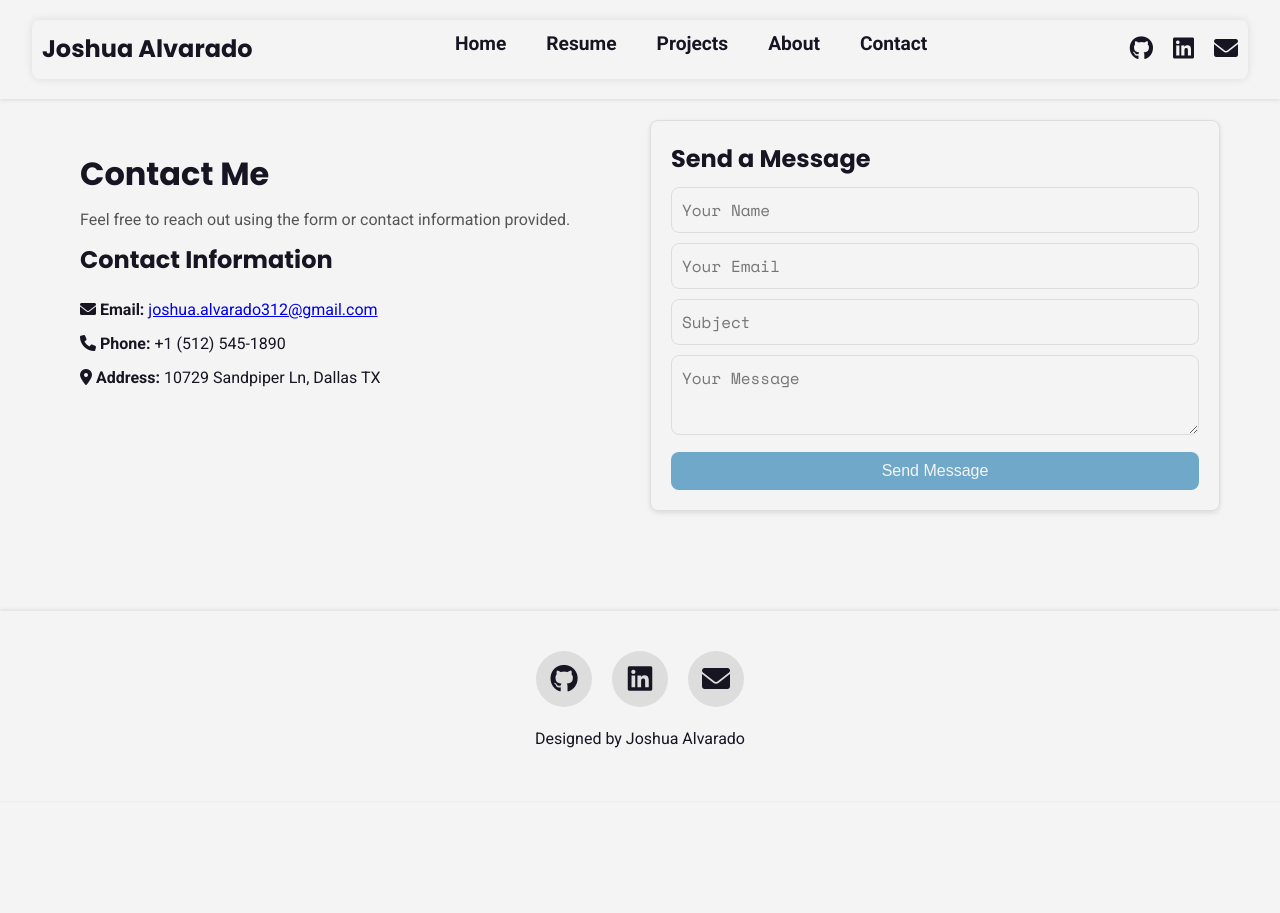
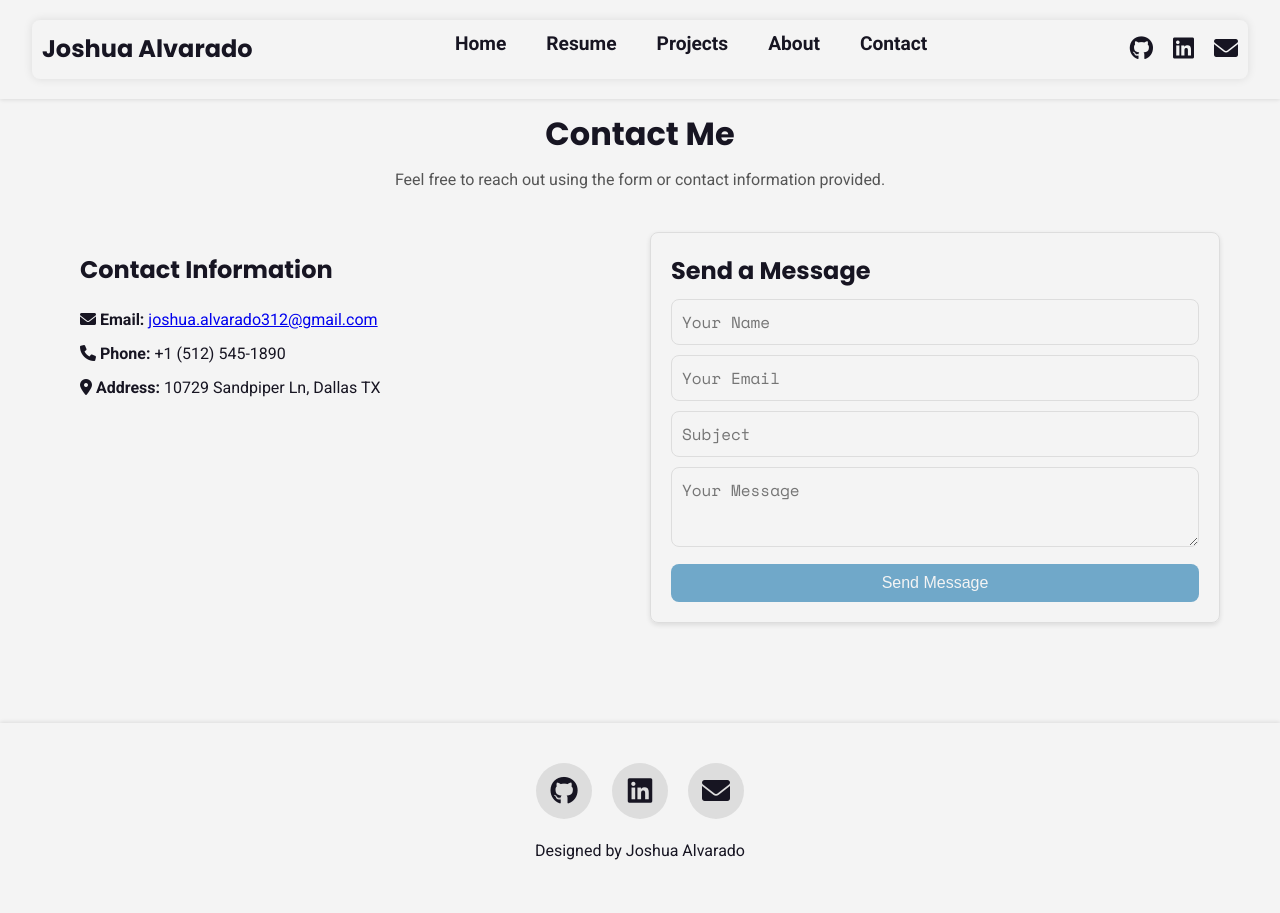
Before and after one commit to JoshuaAlvarado-hub/joshalvarado.com, a Jekyll site: the page built from contact.html, in a window 1280 px wide. Built offline with Jekyll 4.4.1, drawn with Linux system fonts in a browser that asks for light colours.

Commit message:
added page-header classes
headers are now consistent across pages using new page-header classes. changed contact page to match other pages

```diff
--- a/assets/css/style.css
+++ b/assets/css/style.css
@@ -147,6 +147,28 @@ header {
     z-index: 1000;
     background-color: var(--tertiary-color);
     box-shadow: 0 1px 4px var(--shadow-color);
+}
+
+.page-header {
+    text-align: center;
+    margin-top: 0;
+    margin-bottom: var(--margin-large);
+}
+
+.page-header h1 {
+    font-family: var(--font-primary);
+    font-size: var(--font-size-h2);
+    font-weight: var(--font-weight-bold);
+    color: var(--primary-color);
+    margin-bottom: var(--margin-small);
+}
+
+.page-header p {
+    font-family: var(--font-secondary);
+    font-size: var(--font-size-body);
+    color: var(--text-secondary-color);
+    margin: 0 auto;
+    max-width: 600px;
 }
 
 /* Navigation */
@@ -392,16 +414,6 @@ footer {
 }
 
 /* Contact Page */
-.container {
-    max-width: 1200px;
-    margin: 0 auto;
-    padding: var(--padding-medium);
-}
-
-.text-center {
-    text-align: center;
-}
-
 .contact-wrapper {
     display: flex;
     flex-wrap: wrap;
@@ -504,28 +516,6 @@ footer {
 .contact-form textarea {
     resize: vertical;
     height: 80px;
-}
-
-.contact-header {
-    margin-top: 0;
-    margin-bottom: var(--margin-small);
-}
-
-.contact-header h1 {
-    font-family: var(--font-primary);
-    font-size: var(--font-size-h2);
-    font-weight: var(--font-weight-bold);
-    color: var(--primary-color);
-    margin-bottom: var(--margin-small);
-    text-align: left;
-}
-
-.contact-header p {
-    font-family: var(--font-secondary);
-    font-size: var(--font-size-body);
-    color: var(--text-secondary-color);
-    margin: 0;
-    text-align: left;
 }
 
 /* Media Queries */
@@ -639,29 +629,7 @@ footer {
         font-size: 1.5rem;
     }
 
-    .contact-header {
-        margin-top: 0;
-        margin-bottom: 20px;
-    }
-
-    .contact-header h1 {
-        font-size: 2rem;
-        margin-bottom: 10px;
-        text-align: center;
-    }
-
-    .contact-header p {
-        font-size: 1rem;
-        margin: 0;
-        text-align: center;
-    }
-
     .btn {
         width: 100%;
     }
-
-    .contact-header h1,
-    .contact-header p {
-        text-align: center;
-    }
 }
--- a/contact.html
+++ b/contact.html
@@ -4,17 +4,16 @@ title: Contact
 permalink: /contact/
 ---
 <div class="container">
+    <!-- Contact Header -->
+    <div class="page-header">
+        <h1>Contact Me</h1>
+        <p>Feel free to reach out using the form or contact information provided.</p>
+    </div>
+
     <!-- Contact Wrapper -->
     <div class="contact-wrapper">
         <!-- Contact Info Section -->
         <div class="contact-info">
-            <!-- Contact Heading and Intro -->
-            <div class="contact-header">
-                <h1 class="text-center">Contact Me</h1>
-                <p>Feel free to reach out using the form or contact information provided.</p>
-            </div>
-
-            <!-- Contact Info -->
             <h3>Contact Information</h3>
             <ul class="list-unstyled">
                 <li><strong><i class="fas fa-envelope"></i> Email:</strong>
--- a/resume.html
+++ b/resume.html
@@ -4,7 +4,11 @@ title: Resume
 permalink: /resume/
 ---
 <div class="container">
-    <h1>Resume</h1>
+    <!-- Resume Header -->
+     <div class="page-header">
+        <h1>Resume</h1>
+        <p>My work experience, education, and skills.</p>
+     </div>
 
     <!-- Work Experience Section -->
     <section class="work-experience">
```
Also changed, not shown: about.html (+5 -2 lines), projects.html (+5 -2 lines).
